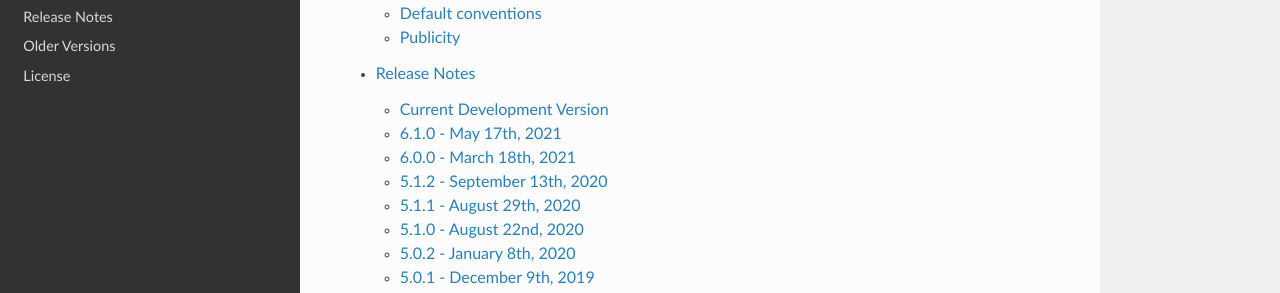
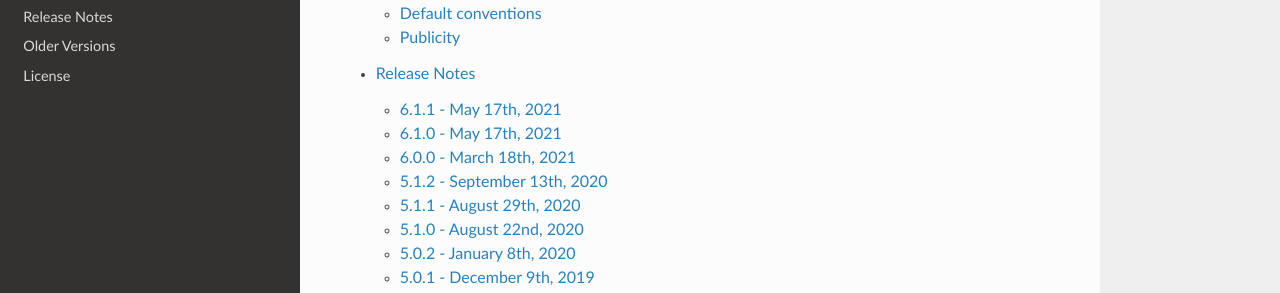
Before and after one commit to PyCQA/pydocstyle, a Sphinx documentation site: the page built from docs/index.rst, in a window 1280 px wide and 900 px high, scrolled down 708 px. Shown: the part 158-451 px from the top of the window. Built offline with Sphinx 7.4.7 and the Read the Docs theme 2.0.0, drawn with Linux system fonts in a browser that asks for light colours; pages that are not in the unit, such as notebooks, are missing from menus; the version number is read from the project's files by our own code.

Commit message:
Release notes for 6.1.1

```diff
--- a/docs/release_notes.rst
+++ b/docs/release_notes.rst
@@ -5,7 +5,7 @@ Release Notes
 `Semantic Versioning <http://semver.org/>`_ specification.
 
 
-Current Development Version
+6.1.1 - May 17th, 2021
 ---------------------------
 
 Bug Fixes
```
